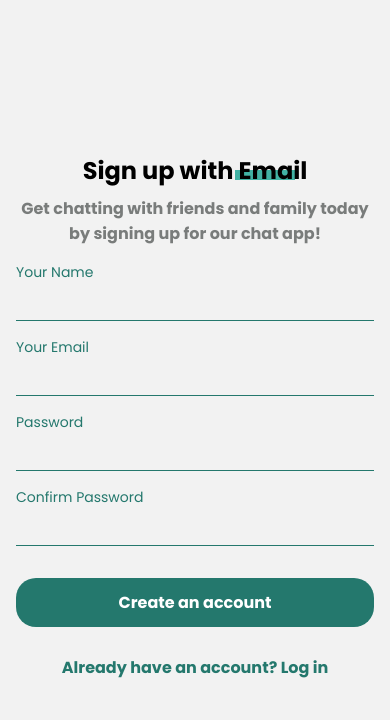
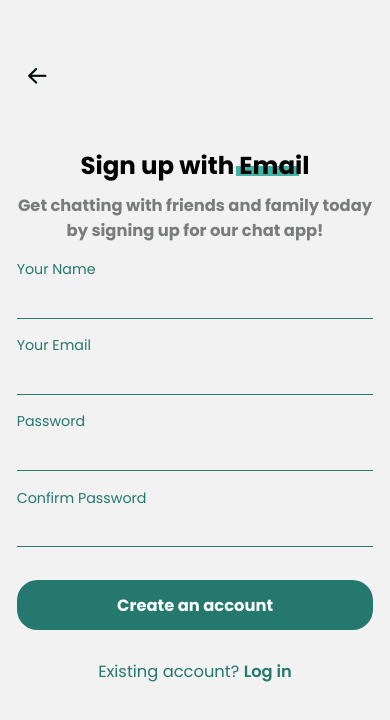
Before and after one commit to PhilaNgcamu/chat-app, a React Native app: screen /UserSignup in a window 390 px wide. Shown: the top 720 px of the page. Built offline with nearby package versions, Linux system fonts and the light colour scheme; no server answers.

Commit message:
Improved styling

```diff
--- a/components/onboarding/UserLogin.js
+++ b/components/onboarding/UserLogin.js
@@ -124,7 +124,7 @@ const UserLogin = ({ navigation }) => {
             disabled={loading}
           >
             <Text style={styles.buttonText}>
-              {loading ? "Logging in..." : "Login"}
+              {loading ? "Logging in..." : "Log in"}
             </Text>
           </TouchableOpacity>
 
--- a/components/onboarding/UserSignup.js
+++ b/components/onboarding/UserSignup.js
@@ -8,8 +8,13 @@ import {
 } from "react-native";
 import { useFonts } from "expo-font";
 import { createUserWithEmailAndPassword, getAuth } from "firebase/auth";
-
 import { getDatabase, ref, set } from "firebase/database";
+import { AntDesign } from "@expo/vector-icons";
+import {
+  horizontalScale,
+  verticalScale,
+  moderateScale,
+} from "../../util/scale";
 
 const UserSignup = ({ navigation }) => {
   const [name, setName] = useState("");
@@ -62,6 +67,15 @@ const UserSignup = ({ navigation }) => {
 
   return (
     <View style={styles.container}>
+      <TouchableOpacity onPress={() => navigation.goBack()}>
+        <AntDesign
+          name="arrowleft"
+          size={moderateScale(24)}
+          color="black"
+          style={styles.icon}
+        />
+      </TouchableOpacity>
+      <View style={styles.content}>
         <View style={styles.titleContainer}>
           <Text style={styles.title}>Sign up with </Text>
           <View style={styles.emailContainer}>
@@ -127,9 +141,10 @@ const UserSignup = ({ navigation }) => {
           onPress={() => navigation.navigate("UserLogin")}
         >
           <Text style={styles.loginButtonText}>
-          Already have an account? Log in
+            Existing account? <Text style={styles.loginText}>Log in</Text>
           </Text>
         </TouchableOpacity>
+      </View>
     </View>
   );
 };
@@ -137,89 +152,107 @@ const UserSignup = ({ navigation }) => {
 const styles = StyleSheet.create({
   container: {
     flex: 1,
+  },
+  content: {
+    flex: 1,
     justifyContent: "center",
-    padding: 16,
+    padding: horizontalScale(16),
+  },
+  icon: {
+    position: "absolute",
+    top: verticalScale(61),
+    left: horizontalScale(24),
+    color: "#000E08",
   },
   titleContainer: {
     flexDirection: "row",
     justifyContent: "center",
     alignItems: "center",
-    marginBottom: 8,
+    marginBottom: verticalScale(8),
   },
   title: {
     textAlign: "center",
     fontFamily: "Poppins-Bold",
-    fontSize: 24,
+    fontSize: moderateScale(24),
   },
   emailContainer: {
     position: "relative",
   },
   emailText: {
     fontFamily: "Poppins-Bold",
-    fontSize: 24,
+    fontSize: moderateScale(24),
     zIndex: 1,
   },
   stroke: {
     position: "absolute",
     zIndex: 0,
-    width: 60,
-    bottom: 8,
-    left: -3,
+    width: horizontalScale(60),
+    bottom: verticalScale(8),
+    left: horizontalScale(-3),
     right: 0,
-    height: 10,
+    height: verticalScale(10),
     backgroundColor: "#41B2A4",
   },
   subtitle: {
     textAlign: "center",
     fontFamily: "Poppins-Bold",
     color: "#797C7B",
-    fontSize: 16,
-    marginBottom: 16,
+    fontSize: moderateScale(16),
+    marginBottom: verticalScale(16),
   },
   inputContainer: {
-    marginBottom: 16,
+    marginBottom: verticalScale(16),
   },
   label: {
     fontFamily: "Poppins-Regular",
-    fontSize: 14,
+    fontSize: moderateScale(14),
     color: "#24786D",
-    marginBottom: 4,
+    marginBottom: verticalScale(4),
   },
   input: {
     borderBottomWidth: 1,
     borderBottomColor: "#24786D",
-    paddingBottom: 8,
+    paddingBottom: verticalScale(8),
     fontFamily: "Poppins-Regular",
-    fontSize: 16,
+    fontSize: moderateScale(16),
   },
   buttonText: {
     fontFamily: "Poppins-Bold",
-    fontSize: 16,
+    fontSize: moderateScale(16),
     textAlign: "center",
     color: "#FFFFFF",
   },
   button: {
     backgroundColor: "#24786D",
-    padding: 12,
-    borderRadius: 20,
-    marginTop: 16,
+    paddingVertical: verticalScale(12),
+    paddingHorizontal: horizontalScale(25),
+    borderRadius: moderateScale(20),
+    marginTop: verticalScale(16),
+    alignItems: "center",
   },
   loginButton: {
     backgroundColor: "transparent",
-    padding: 12,
-    borderRadius: 20,
-    marginTop: 16,
+    paddingVertical: verticalScale(12),
+    paddingHorizontal: horizontalScale(25),
+    borderRadius: moderateScale(20),
+    marginTop: verticalScale(16),
   },
   loginButtonText: {
-    fontFamily: "Poppins-Bold",
-    fontSize: 16,
+    fontFamily: "Poppins-Regular",
+    fontSize: moderateScale(16),
+    textAlign: "center",
+    color: "#24786D",
+  },
+  loginText: {
+    fontFamily: "Poppins-SemiBold",
+    fontSize: moderateScale(16),
     textAlign: "center",
     color: "#24786D",
   },
   error: {
     color: "red",
     fontFamily: "Poppins-Regular",
-    marginBottom: 16,
+    marginBottom: verticalScale(16),
     textAlign: "center",
   },
 });
```
Lines whose indentation alone changed are shown as unchanged.
